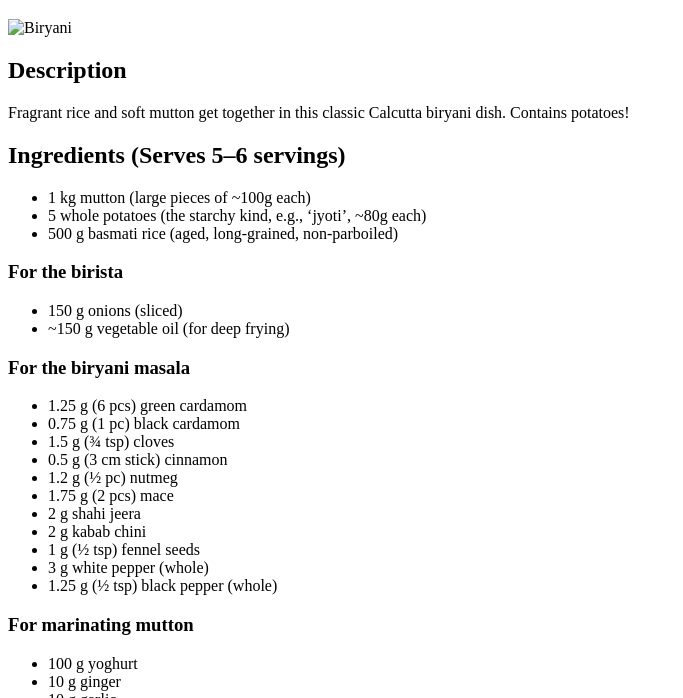
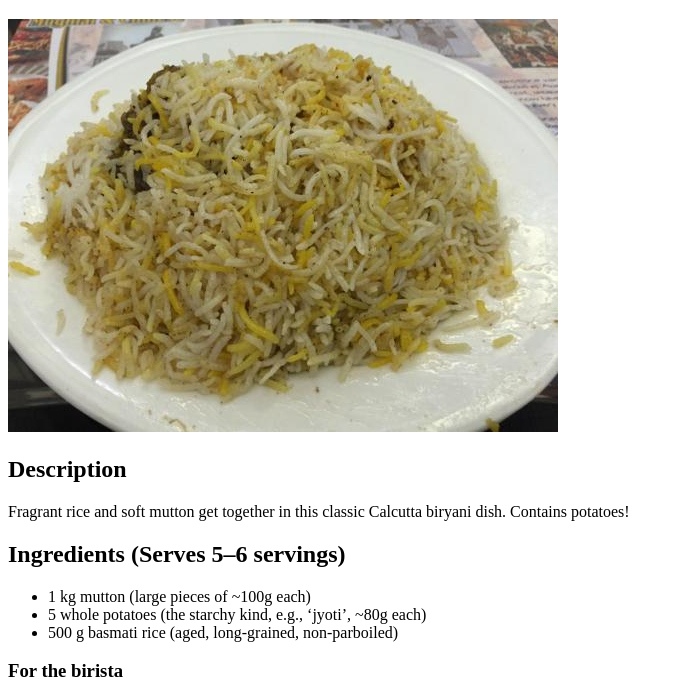
Before and after one commit to Soham2411/odin-recipes, a plain HTML site: page recipes/biryani.html in a window 1280 px wide. Shown: the part 61-759 px from the top of the page, without its empty margins (0-683 px from the left). Drawn offline with Linux system fonts and the light colour scheme; files whose address does not match are found by name.

Commit message:
Edited the biryani.html file

```diff
--- a/recipes/biryani.html
+++ b/recipes/biryani.html
@@ -7,7 +7,7 @@
 </head>
 <body>
     <h1>Calcutta Mutton Biryani</h1>
-    <img src = "C:\Users\USER\Downloads\biryani.jpg" alt = Biryani>
+    <img src = "C:\Users\USER\Downloads\biryani.jpeg" alt = Biryani>
     <h2>Description</h2>
     <p>Fragrant rice and soft mutton get together in this classic Calcutta biryani dish. Contains potatoes!</p>
     <h2>Ingredients (Serves 5–6 servings)</h2>
```
